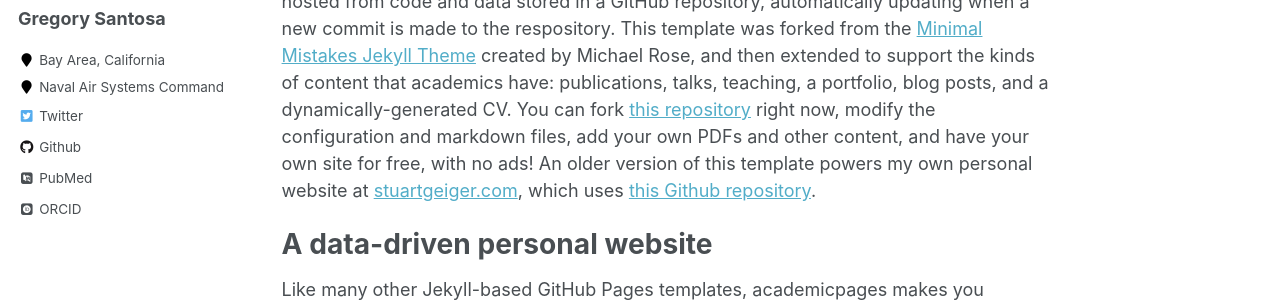
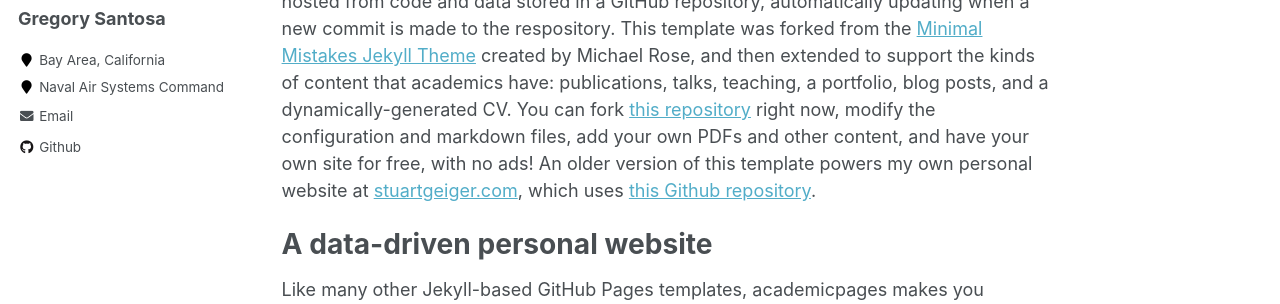
Before and after one commit to gregorysantosa/gregorysantosa.github.io, a Jekyll site: the page built from _pages/about.md, in a window 1280 px wide. Shown: the part 254-558 px from the top of the page. Built offline with Jekyll 4.4.1, drawn with Linux system fonts in a browser that asks for light colours; some web fonts are replaced; part of the change alters nothing that is shown.

Commit message:
Updated some more

```diff
--- a/_config.yml
+++ b/_config.yml
@@ -85,9 +85,9 @@ author:
   bio              : ""
   location         : "Bay Area, California"
   employer         : "Naval Air Systems Command"
-  pubmed           : "https://www.ncbi.nlm.nih.gov/pubmed/?term=john+snow"
+  pubmed           :
   googlescholar    :
-  email            :
+  email            : gs2396@hotmail.com
   researchgate     :  # example: "https://www.researchgate.net/profile/yourprofile"
   uri              :
   bitbucket        :
@@ -96,20 +96,20 @@ author:
   flickr           :
   facebook         :
   foursquare       :
-  github           : "academicpages"
+  github           : "gregorysantosa"
   google_plus      :
   keybase          :
   instagram        :
   impactstory      : #"https://profiles.impactstory.org/u/xxxx-xxxx-xxxx-xxxx"
   lastfm           :
   linkedin         :
-  orcid            : "http://orcid.org/yourorcidurl"
+  orcid            :
   pinterest        :
   soundcloud       :
   stackoverflow    : # http://stackoverflow.com/users/123456/username
   steam            :
   tumblr           :
-  twitter          : "replacethistwitterhandle"
+  twitter          :
   vine             :
   weibo            :
   xing             :
```
